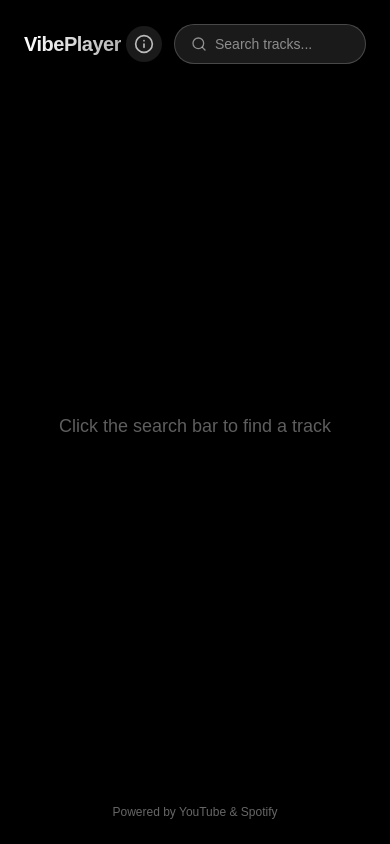
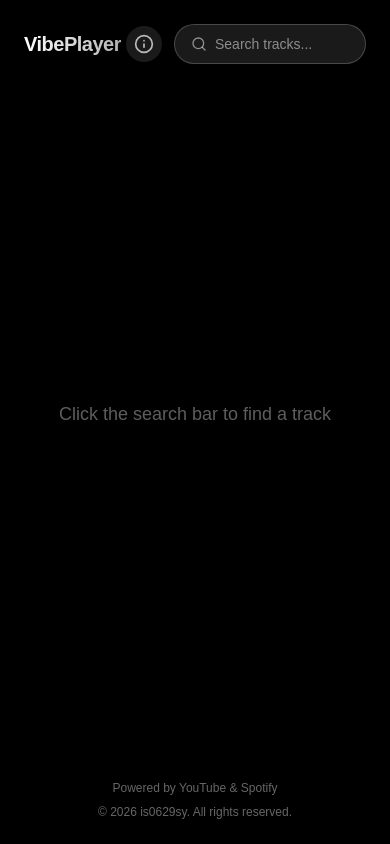
Before and after one commit to is0629sy/music-player, a Next.js app: page / in a window 390 px wide. Built offline with nearby package versions, Linux system fonts and the light colour scheme.

Commit message:
update: フッターに著作権表示を追加し、レスポンシブ対応のレイアウトに改善しました。

```diff
--- a/src/components/Player.tsx
+++ b/src/components/Player.tsx
@@ -406,8 +406,17 @@ export default function Player() {
                 </div>
 
                 {/* Footer Credit */}
-                <footer className="w-full text-center md:text-right text-xs md:text-sm text-white/40 font-medium">
-                    Powered by YouTube & Spotify
+                <footer className="w-full flex flex-col-reverse md:flex-row justify-between items-center md:items-end gap-2 text-xs md:text-sm text-white/40 font-medium">
+                    <div className="text-left">
+                        &copy; {(() => {
+                            const currentYear = new Date().getFullYear();
+                            const startYear = 2026;
+                            return currentYear === startYear ? startYear : `${startYear}-${currentYear}`;
+                        })()} is0629sy. All rights reserved.
+                    </div>
+                    <div className="text-center md:text-right">
+                        Powered by YouTube & Spotify
+                    </div>
                 </footer>
             </div>
 
```
